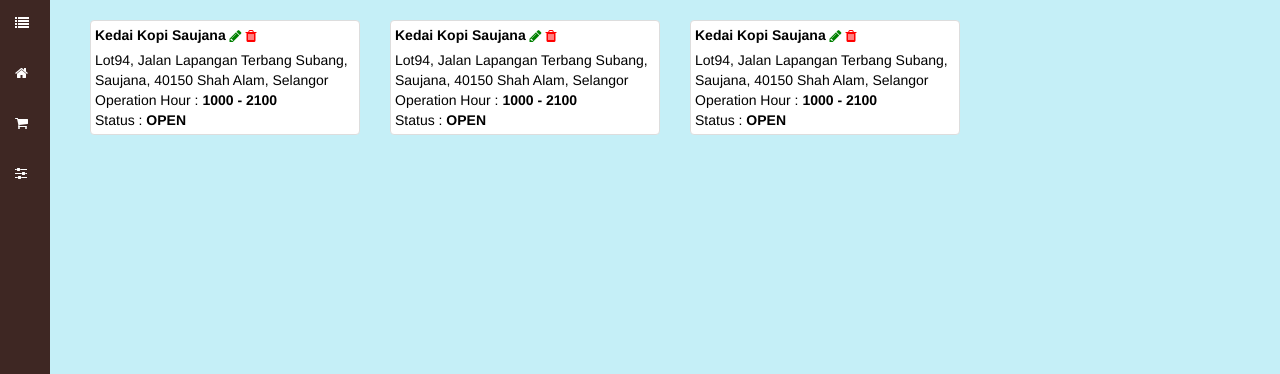
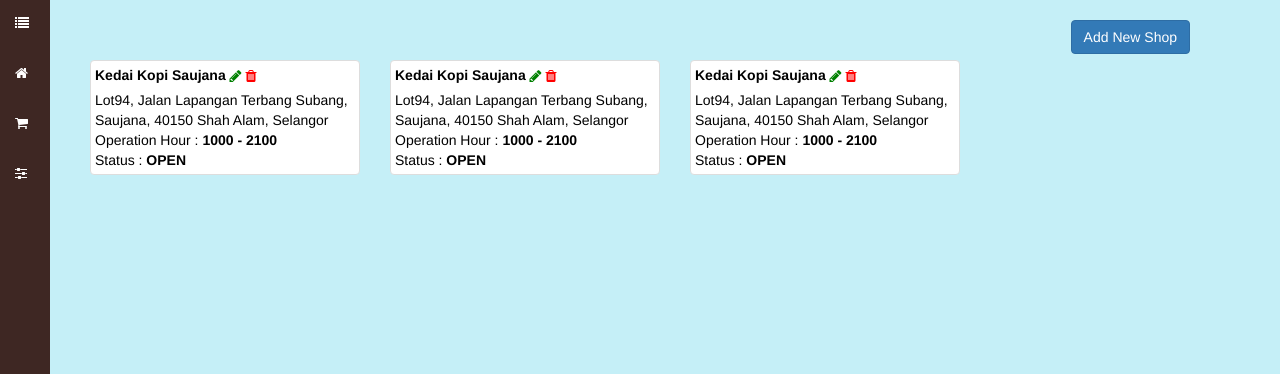
Before and after one commit to budie47/CoffeePicker, a PHP site: page /view/admindashboard.php in a window 1280 px wide. Shown: the part 50-424 px from the top of the page. Run offline with PHP 8.4, Linux system fonts and the light colour scheme.

Commit message:
Creating Modal
Create add new shop modal

```diff
--- a/css/cp-style.css
+++ b/css/cp-style.css
@@ -55,3 +55,10 @@ body{
 .nav-default{
 	border-color: none;
 }
+.shop-btn-menu{
+	margin: 10px;
+	padding: 10px;
+}
+.btn-shop{
+	float: right;
+}
--- /dev/null
+++ b/view/admin/addNewShopModal.php
@@ -0,0 +1,20 @@
+<!-- Modal -->
+<div id="CP_SHOP_ADD" class="modal fade" role="dialog">
+  <div class="modal-dialog">
+
+    <!-- Modal content-->
+    <div class="modal-content">
+      <div class="modal-header">
+        <button type="button" class="close" data-dismiss="modal">&times;</button>
+        <h4 class="modal-title">Add New Modal</h4>
+      </div>
+      <div class="modal-body">
+        <p>Some text in the modal.</p>
+      </div>
+      <div class="modal-footer">
+        <button type="button" class="btn btn-default" data-dismiss="modal">Close</button>
+      </div>
+    </div>
+
+  </div>
+</div>
--- a/view/admindashboard.php
+++ b/view/admindashboard.php
@@ -39,10 +39,15 @@
 	?>
 
 	<div class="container">
+		<div class="shop-btn-menu">
+			<button type="button" class="btn btn-primary btn-shop" data-toggle="modal" data-target="#CP_SHOP_ADD">Add New Shop</button>
+		</div>
 
 
-		<div class="shop-list">
+
 			<div class="row">
+
+				<div class="shop-list">
 				<div class="col-xs-6 col-md-3 shop-detail">
 					<a href="#" class="thumbnail">
 						<label class="shop-title">Kedai Kopi Saujana</label><span >
@@ -83,10 +88,10 @@
 		</div>
 
 
-
-
-
 	</div>
+	<?php
+	include 'admin/addNewShopModal.php';
+	?>
 
 </body>
 </html>
```
